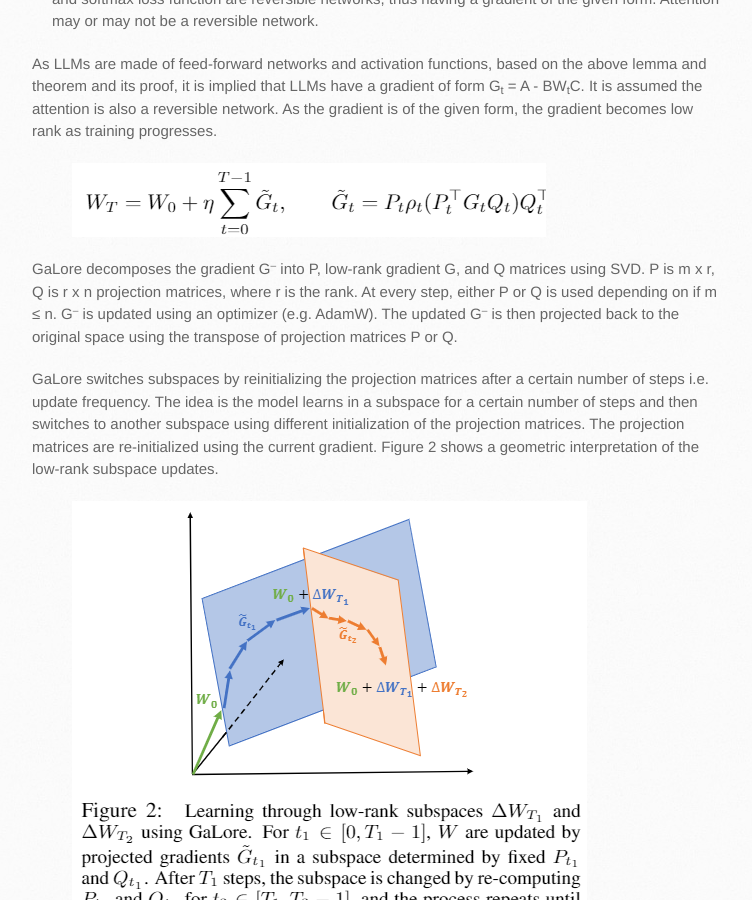
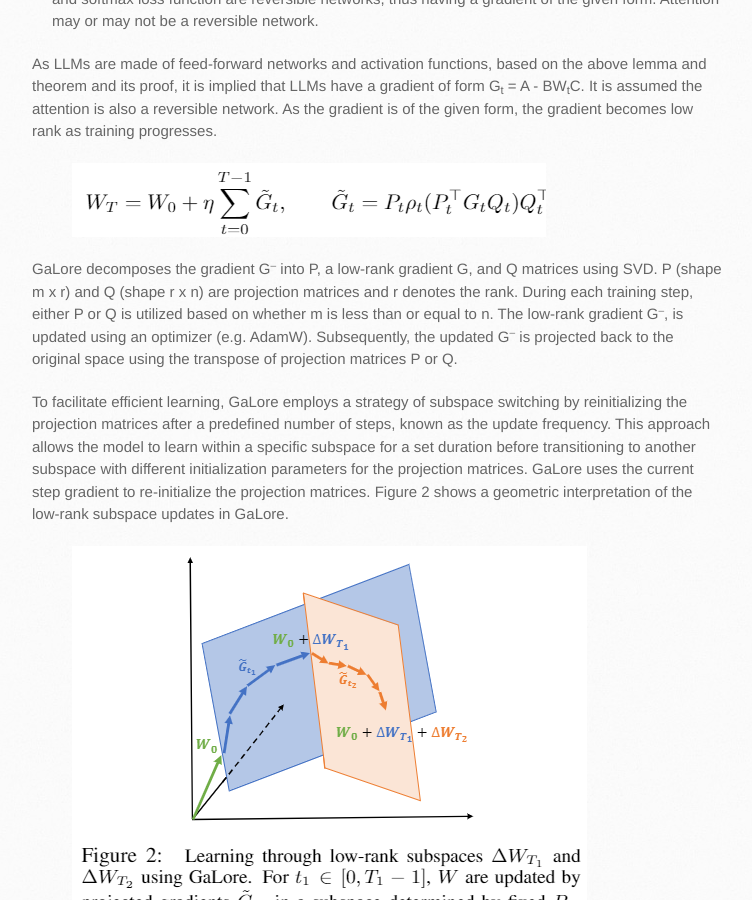
Before and after one commit to text-machine-lab/blog, a Jekyll site: the page docs/2024/pept_relora_n_galore/index.html, which Jekyll copies as it is, in a window 1280 px wide and 900 px high, scrolled down 3032 px. Shown: the whole window, without its empty margins (138-890 px from the left). Built offline with Jekyll 4.4.1, drawn with Linux system fonts in a browser that asks for light colours; nearby versions of some CDN libraries; a script that is not in the unit is left out; comment, search, counter and statistics services are not loaded.

Commit message:
Update index.html

```diff
--- a/docs/2024/pept_relora_n_galore/index.html
+++ b/docs/2024/pept_relora_n_galore/index.html
@@ -197,8 +197,8 @@
 		<figcaption></figcaption>
 	</figure>
 
-	<p>GaLore decomposes the gradient G<sup>⎯</sup> into P, low-rank gradient G, and Q matrices using SVD. P is m x r, Q is r x n projection matrices, where r is the rank. At every step, either P or Q is used depending on if m ≤ n. G<sup>⎯</sup> is updated using an optimizer (e.g. AdamW). The updated G<sup>⎯</sup> is then projected back to the original space using the transpose of projection matrices P or Q. </p>
-	<p>GaLore switches subspaces by reinitializing the projection matrices after a certain number of steps i.e. update frequency. The idea is the model learns in a subspace for a certain number of steps and then switches to another subspace using different initialization of the projection matrices. The projection matrices are re-initialized using the current gradient. Figure 2 shows a geometric interpretation of the low-rank subspace updates.</p>
+	<p>GaLore decomposes the gradient G<sup>⎯</sup> into P, a low-rank gradient G, and Q matrices using SVD. P (shape m x r) and Q (shape r x n) are projection matrices and r denotes the rank. During each training step, either P or Q is utilized based on whether m is less than or equal to n. The low-rank gradient G<sup>⎯</sup>, is updated using an optimizer (e.g. AdamW). Subsequently, the updated G<sup>⎯</sup> is projected back to the original space using the transpose of projection matrices P or Q. </p>
+	<p>To facilitate efficient learning, GaLore employs a strategy of subspace switching by reinitializing the projection matrices after a predefined number of steps, known as the update frequency. This approach allows the model to learn within a specific subspace for a set duration before transitioning to another subspace with different initialization parameters for the projection matrices. GaLore uses the current step gradient to re-initialize the projection matrices. Figure 2 shows a geometric interpretation of the low-rank subspace updates in GaLore.</p>
 
 	<figure>
 		<img src="/blog/assets/images/galore-subspace.png" />
```
